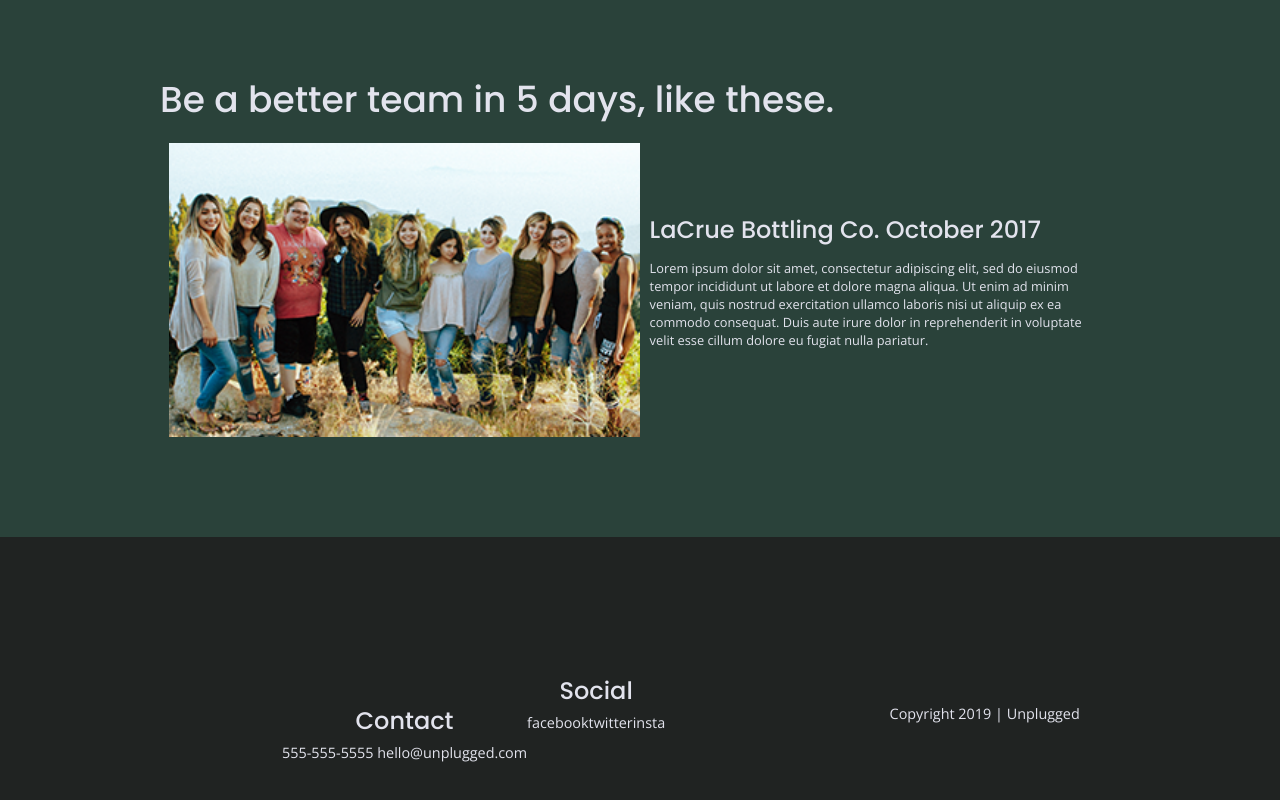
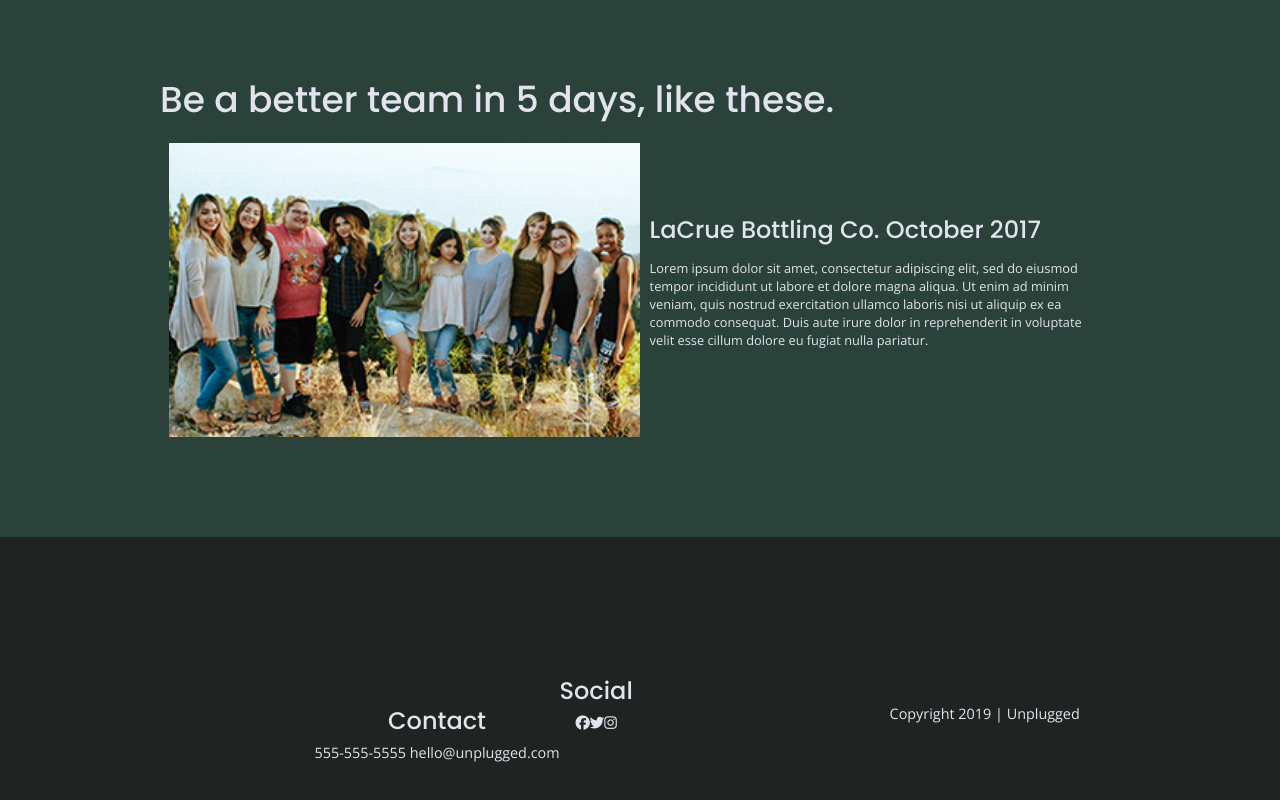
Before and after one commit to stef-pix/unplugged-retreat, a website built with Parcel: page index.html in a window 1280 px wide. Shown: the part 1637-2437 px from the top of the page. Built offline with nearby package versions, Linux system fonts and the light colour scheme.

Commit message:
added social icons

```diff
--- a/index.html
+++ b/index.html
@@ -192,11 +192,11 @@
 
         <div class="social-icons">
 
-          <p><a href="https://www.facebook.com" target="_blank">facebook</a></p>
+          <p class="fontawesome-icon-social"><a href="http://www.kilwins.com"><i class="fab fa-facebook"></i></a></p>
 
-          <p><a href="https://www.twitter.com" target="_blank">twitter</a></p>
+          <p class="fontawesome-icon-social"><a href="http://www.sloans.com"><i class="fab fa-twitter"></i></a></p>
 
-          <p><a href="https://www.instagram.com/" target="_blank">insta</a></p>
+          <p class="fontawesome-icon-social"><a href="http://www.benandjerrys.com"><i class="fab fa-instagram"></i></a></p>
 
         </div>
       </div>
```
